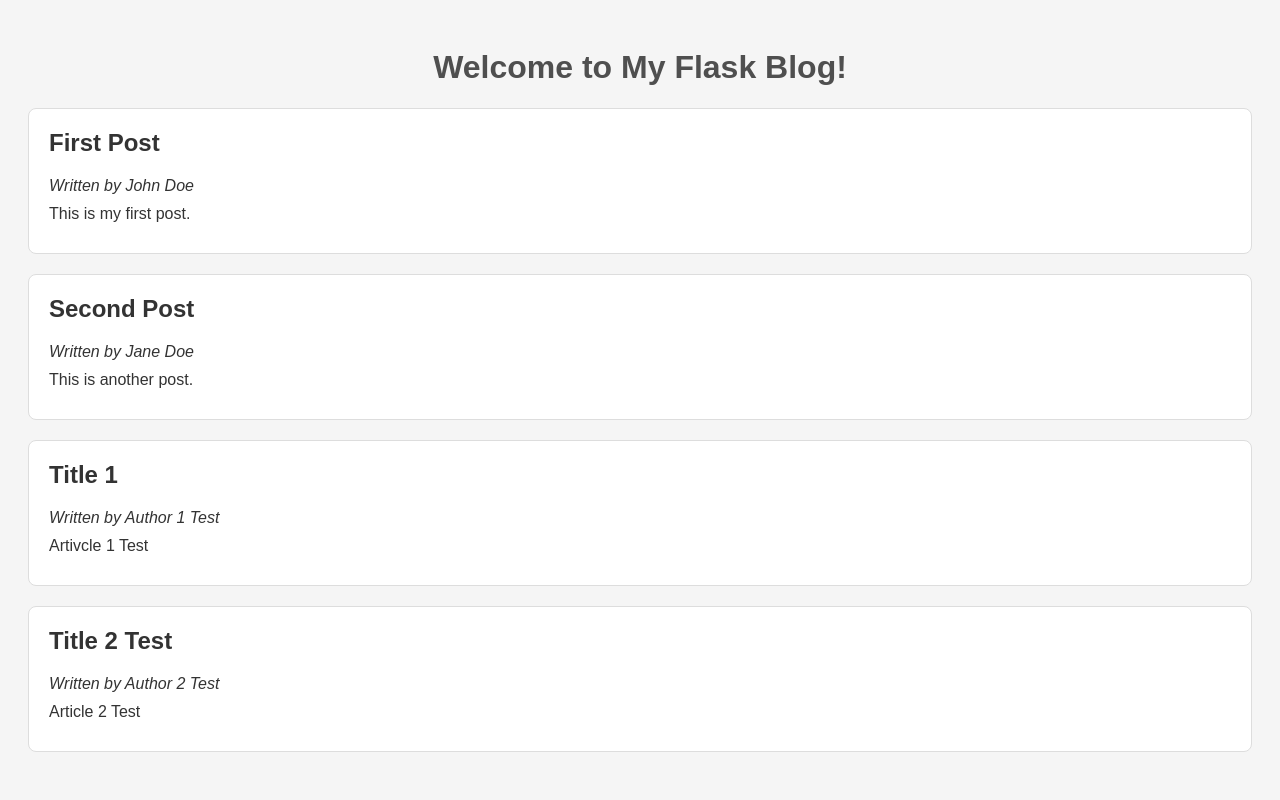
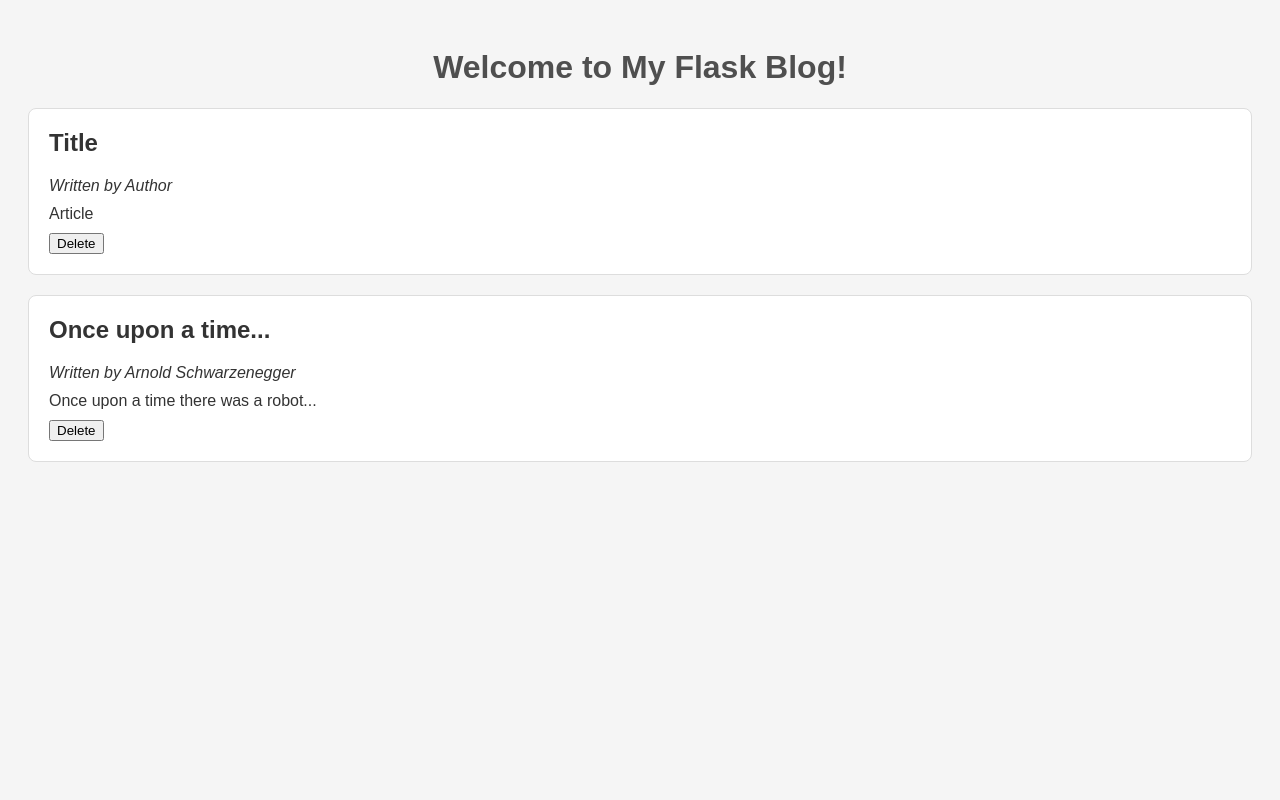
Before and after one commit to Lars-will/masterblog, a Flask app: page / in a window 1280 px wide. Run offline with Flask 3, Linux system fonts and the light colour scheme.

Commit message:
delete functionality added

```diff
--- a/app.py
+++ b/app.py
@@ -1,15 +1,17 @@
 from flask import Flask, render_template, redirect, url_for, request
 import json
 
+app = Flask(__name__)
 
-
-app = Flask(__name__)
 
 def save_blog_post(dict_post):
     blog_posts = load_json()
     print(blog_posts)
     blog_posts.append(dict_post)
-    #print(blog_posts)
+    save_json(blog_posts)
+
+
+def save_json(blog_posts):
     with open('./data/db.json', 'w') as fileobj:
         json.dump(blog_posts, fileobj)
 
@@ -32,12 +34,20 @@ def add():
         str_title = request.form['title']
         str_author = request.form['author']
         str_content = request.form['content']
-        int_id = max(post['id'] for post in load_json()) + 1
-        dict_blog = {'id': int_id, 'author': str_author, 'title': str_title, 'content': str_content}
-        print(dict_blog)
-        save_blog_post(dict_blog)
-        return redirect(url_for('index'))
+        if str_title != "" and str_author != "" and str_content != "":
+            int_id = max(post['id'] for post in load_json()) + 1
+            dict_blog = {'id': int_id, 'author': str_author, 'title': str_title, 'content': str_content}
+            save_blog_post(dict_blog)
+            return redirect(url_for('index'))
     return render_template('add.html')
+
+
+@app.route('/delete/<int:post_id>')
+def delete(post_id):
+    blog_posts = load_json()
+    blog_posts_new = [blog_post for blog_post in blog_posts if blog_post['id'] != post_id]
+    save_json(blog_posts_new)
+    return redirect(url_for('index'))
 
 
 if __name__ == '__main__':
--- a/data/db.json
+++ b/data/db.json
@@ -1 +1 @@
-[{"id": 1, "author": "John Doe", "title": "First Post", "content": "This is my first post."}, {"id": 2, "author": "Jane Doe", "title": "Second Post", "content": "This is another post."}, {"id": 3, "author": "Author 1 Test", "title": "Title 1", "content": "Artivcle 1 Test"}, {"id": 4, "author": "Author 2 Test", "title": "Title 2 Test", "content": "Article 2 Test"}]
+[{"id": 6, "author": "Author", "title": "Title", "content": "Article"}, {"id": 7, "author": "Arnold Schwarzenegger", "title": "Once upon a time...", "content": "Once upon a time there was a robot..."}]
--- a/templates/index.html
+++ b/templates/index.html
@@ -13,7 +13,17 @@
         <h2>{{post['title']}}</h2>
         <p><em>Written by {{post['author']}}</em></p>
         <p>{{post['content']}}</p>
+
+        <div class="actions">
+            <form method="GET" action="/delete/{{post['id']}}" style="display:inline;">
+                <input type="submit" value="Delete">
+            </form>
+        </div>
+
+
     </div>
+
+
     {% endfor %}
 </body>
 </html>
```
